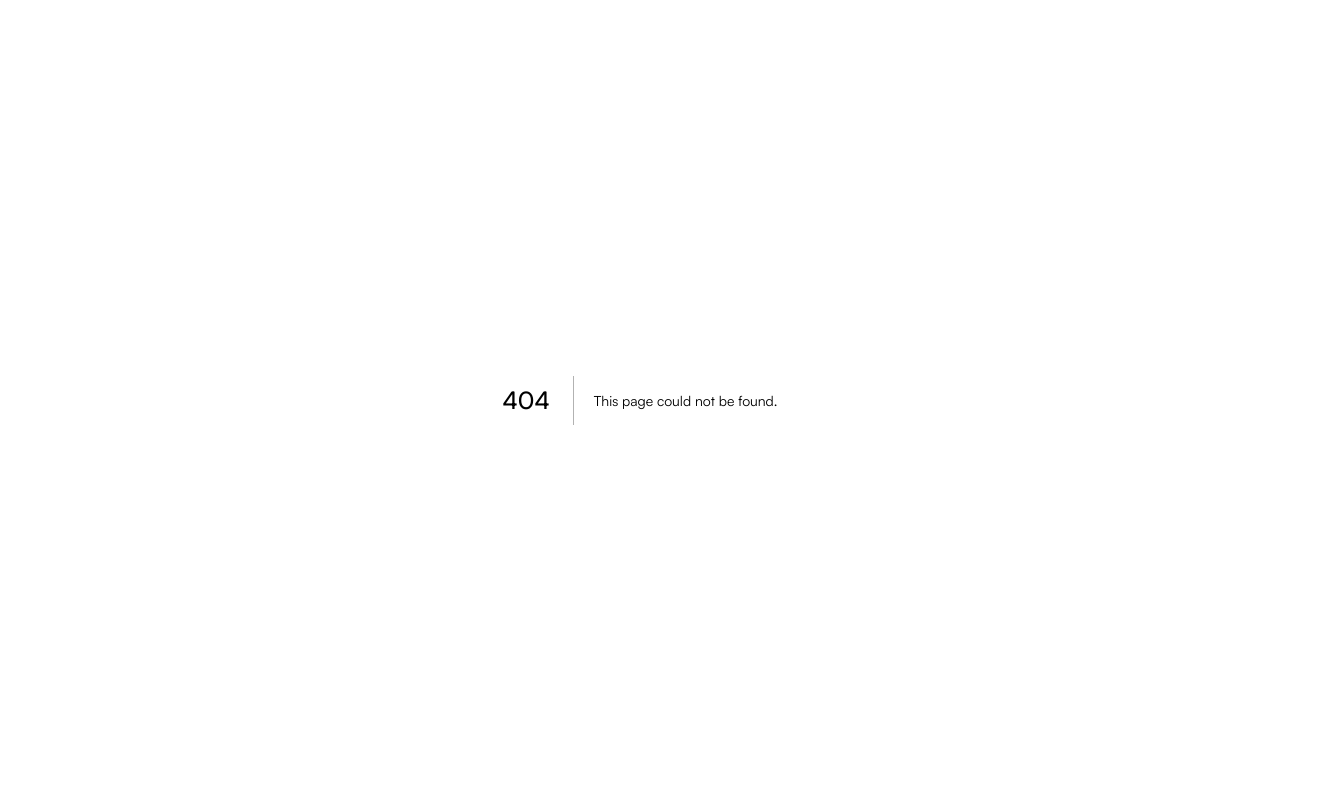
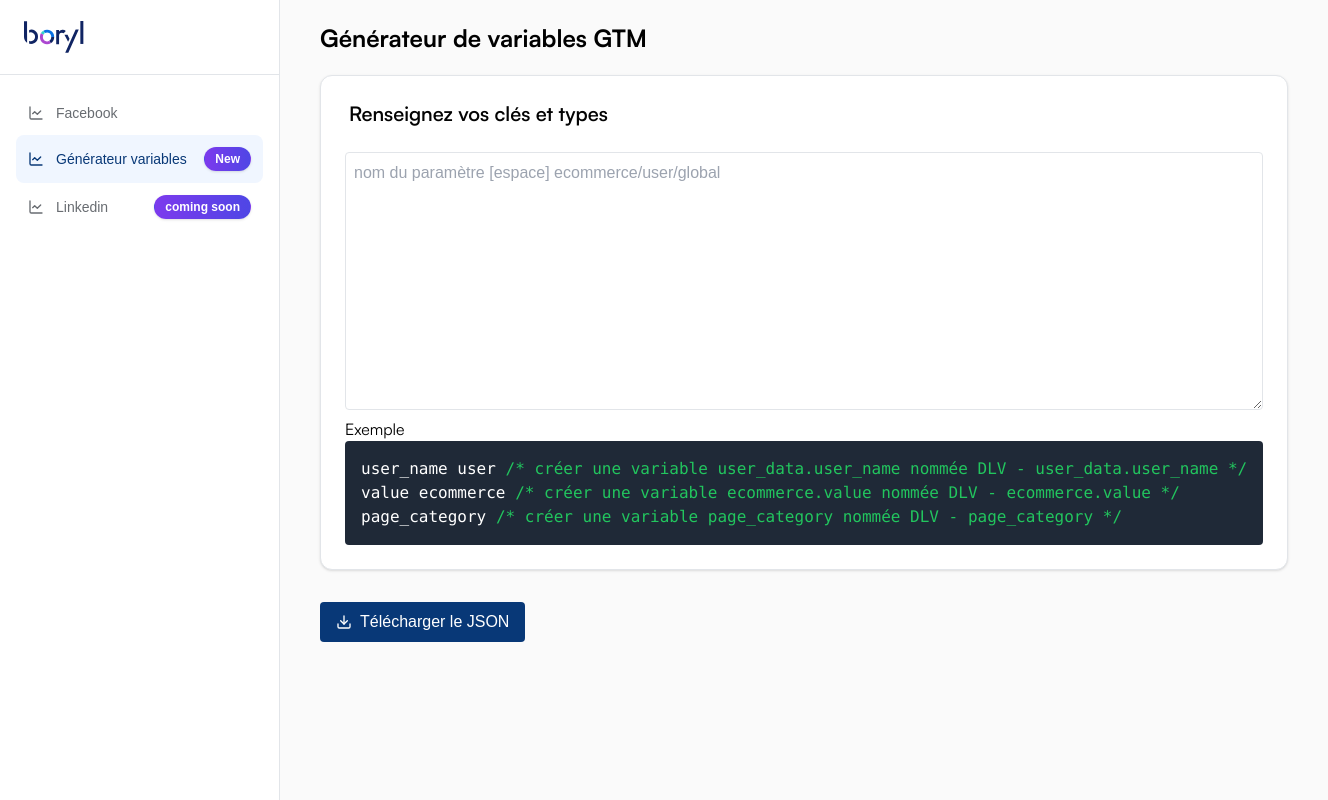
Before and after one commit to gbielli/gtm, a Next.js app: page /variables in a window 1280 px wide. Before the commit this address had no page. Shown: the whole page, 1328 px wide, since content can reach past the window. Built offline with nearby package versions, Linux system fonts and the light colour scheme.

Commit message:
variable generator

```diff
--- a/app/(facebook)/components/facebookGenerator.jsx
+++ b/app/(facebook)/components/facebookGenerator.jsx
@@ -16,12 +16,42 @@ import Header from "./header";
 import Sidebar from "./sidebar";
 import { TriggerTable } from "./triggerTable";
 
+const UserDataTable = ({ userData, onUserDataChange }) => {
+  const userDataFields = [
+    { key: "em", label: "Email", value: "user_data.user_email" },
+    { key: "ph", label: "Phone", value: "user_data.user_phone" },
+    { key: "fn", label: "First Name", value: "user_data.user_first_name" },
+    { key: "ln", label: "Last Name", value: "user_data.user_last_name" },
+    { key: "ge", label: "Civilité", value: "user_data.user_gender" },
+    { key: "zp", label: "Zip Code", value: "user_data.user_zipcode" },
+  ];
+
+  return (
+    <div className="space-y-4">
+      {userDataFields.map(({ key, label, value }) => (
+        <div key={key} className="flex items-center space-x-4">
+          <Label htmlFor={`userData-${key}`} className="w-32">
+            {label}
+          </Label>
+          <Input
+            id={`userData-${key}`}
+            value={userData[key] || ""}
+            onChange={(e) => onUserDataChange(key, e.target.value)}
+            placeholder={value}
+          />
+        </div>
+      ))}
+    </div>
+  );
+};
+
 export default function FacebookGenerator() {
   const [facebook, setFacebook] = useState({
     pixelId: "",
     events: {},
     parameters: {},
-    triggers: {}, // Nouvel état pour gérer les triggers
+    triggers: {},
+    userData: {},
   });
   const [error, setError] = useState("");
   const [isExporting, setIsExporting] = useState(false);
@@ -99,6 +129,16 @@ export default function FacebookGenerator() {
     }));
   }, []);
 
+  const handleUserDataChange = useCallback((key, value) => {
+    setFacebook((prev) => ({
+      ...prev,
+      userData: {
+        ...prev.userData,
+        [key]: value,
+      },
+    }));
+  }, []);
+
   const handleExportJSON = useCallback(async () => {
     if (!facebook.pixelId.trim()) {
       setError("L'ID du pixel Facebook est obligatoire.");
@@ -156,7 +196,7 @@ export default function FacebookGenerator() {
     <div className="grid min-h-screen w-full md:grid-cols-[220px_1fr] lg:grid-cols-[280px_1fr]">
       <Sidebar />
       <div className="flex flex-col bg-[#fafafa]">
-        <Header />
+        <Header title="Générateur de suivi Facebook" />
         <main className="flex flex-1 flex-col gap-4 px-4 lg:gap-6 lg:px-10 pb-8">
           <div className="w-full  mx-auto">
             <Card className="container mx-auto mb-8">
@@ -243,6 +283,22 @@ export default function FacebookGenerator() {
                   </CardContent>
                 </Card>
               )}
+
+              {hasSelectedEvents && (
+                <Card className="mb-8">
+                  <CardHeader className="px-7">
+                    <h3 className="text-xl font-semibold mb-4">
+                      Données utilisateur
+                    </h3>
+                  </CardHeader>
+                  <CardContent>
+                    <UserDataTable
+                      userData={facebook.userData}
+                      onUserDataChange={handleUserDataChange}
+                    />
+                  </CardContent>
+                </Card>
+              )}
             </div>
 
             <Button
--- a/app/(facebook)/components/header.jsx
+++ b/app/(facebook)/components/header.jsx
@@ -5,7 +5,7 @@ import { LineChart, Menu } from "lucide-react";
 import Image from "next/image";
 import Link from "next/link";
 
-export default function Header() {
+export default function Header({ title }) {
   return (
     <header className="flex h-14 items-center gap-4 px-4 lg:h-[75px] lg:px-10">
       <Sheet>
@@ -38,14 +38,11 @@ export default function Header() {
               Facebook
             </Link>
             <Link
-              href="#"
+              href="/variables"
               className="mx-[-0.65rem] flex items-center gap-4 rounded-xl px-3 py-3 text-muted-foreground"
             >
               <LineChart className="h-5 w-5" />
-              Tiktok
-              <Badge className="ml-auto flex h-6 shrink-0 items-center justify-center rounded-full">
-                coming soon
-              </Badge>
+              Générateur variables
             </Link>
             <Link
               href="#"
@@ -61,7 +58,7 @@ export default function Header() {
           <div className="mt-auto"></div>
         </SheetContent>
       </Sheet>
-      <h2 className="text-xl md:text-2xl font-bold">Facebook GTM Generator</h2>
+      <h2 className="text-xl md:text-2xl font-bold">{title}</h2>
     </header>
   );
 }
--- a/app/(facebook)/components/sidebar.jsx
+++ b/app/(facebook)/components/sidebar.jsx
@@ -1,13 +1,36 @@
+"use client";
+
 import { Badge } from "@/components/ui/badge";
 import { LineChart } from "lucide-react";
 import Image from "next/image";
 import Link from "next/link";
+import { usePathname } from "next/navigation";
 
-export default function Sidebar() {
+const Sidebar = () => {
+  const menuItems = [
+    { href: "/", label: "Facebook", badge: null },
+    {
+      href: "/variables",
+      label: "Générateur variables",
+      icon: LineChart,
+      badge: "New",
+    },
+    { href: "#", label: "Linkedin", badge: "coming soon" },
+  ];
+
+  const pathname = usePathname();
+
+  const isActive = (href) => {
+    if (href === "/") {
+      return pathname === href;
+    }
+    return pathname.startsWith(href);
+  };
+
   return (
-    <div className="hidden border-r bg-white md:block ">
+    <div className="hidden border-r bg-white md:block">
       <div className="flex h-full max-h-screen flex-col gap-2">
-        <div className="flex h-18 items-center border-b px-4 lg:h-[75px] lg:px-6 py-4 ">
+        <div className="flex h-18 items-center border-b px-4 lg:h-[75px] lg:px-6 py-4">
           <Link href="/" className="flex items-center gap-2 font-semibold">
             <Image
               src="/images/logo-boryl.svg"
@@ -19,37 +42,31 @@ export default function Sidebar() {
           </Link>
         </div>
         <div className="flex-1">
-          <nav className="grid items-start  px-2 py-2 text-sm font-medium lg:px-4">
-            <Link
-              href="#"
-              className="flex items-center gap-3 bg-muted rounded-lg px-3 py-3 text-primary transition-all"
-            >
-              <LineChart className="h-4 w-4" />
-              Facebook
-            </Link>
-            <Link
-              href="#"
-              className="flex items-center gap-3 rounded-lg px-3 py-3 text-muted-foreground transition-all"
-            >
-              <LineChart className="h-4 w-4" />
-              Tiktok
-              <Badge className="ml-auto flex h-6 shrink-0 items-center justify-center rounded-full">
-                coming soon
-              </Badge>
-            </Link>
-            <Link
-              href="#"
-              className="flex items-center gap-3 rounded-lg px-3 py-3 text-muted-foreground transition-all"
-            >
-              <LineChart className="h-4 w-4" />
-              Linkedin
-              <Badge className="ml-auto flex h-6 shrink-0 items-center justify-center rounded-full">
-                coming soon
-              </Badge>
-            </Link>
+          <nav className="grid items-start px-2 py-2 text-sm font-medium lg:px-4">
+            {menuItems.map((item) => (
+              <Link
+                key={item.href}
+                href={item.href}
+                className={`flex items-center gap-3 rounded-lg px-3 py-3 transition-all ${
+                  isActive(item.href)
+                    ? "bg-muted text-primary"
+                    : "text-muted-foreground hover:text-primary"
+                }`}
+              >
+                <LineChart className="h-4 w-4" />
+                {item.label}
+                {item.badge && (
+                  <Badge className="ml-auto flex h-6 shrink-0 items-center justify-center rounded-full">
+                    {item.badge}
+                  </Badge>
+                )}
+              </Link>
+            ))}
           </nav>
         </div>
       </div>
     </div>
   );
-}
+};
+
+export default Sidebar;
--- /dev/null
+++ b/app/variables/components/variableGenerator.jsx
@@ -0,0 +1,157 @@
+"use client";
+
+import { Alert, AlertDescription, AlertTitle } from "@/components/ui/alert";
+import { Card, CardContent, CardHeader } from "@/components/ui/card";
+import { jsonObj } from "@/lib/createVariablesJson";
+import { AlertCircle, Download } from "lucide-react";
+import { useState } from "react";
+
+const GTMVariableGenerator = () => {
+  const [input, setInput] = useState("");
+  const [output, setOutput] = useState("");
+  const [error, setError] = useState("");
+
+  const generateGTMVariables = () => {
+    try {
+      const lines = input
+        .split("\n")
+        .map((line) => line.trim())
+        .filter((line) => line !== "");
+
+      if (lines.length === 0) {
+        throw new Error("Aucune entrée trouvée");
+      }
+
+      const gtmVariables = lines.map((line) => {
+        const [key, type] = line.split(/\s+|\t+/).map((item) => item.trim());
+        let nameValue = key;
+
+        if (type === "user") {
+          nameValue = `user_data.${key}`;
+        } else if (type === "ecommerce") {
+          nameValue = `ecommerce.${key}`;
+        }
+
+        return {
+          accountId: "6247820543",
+          containerId: "194603635",
+          variableId: `${Math.floor(Math.random() * 1000)}`,
+          name: `DLV - ${key}`,
+          type: "v",
+          parameter: [
+            {
+              type: "INTEGER",
+              key: "dataLayerVersion",
+              value: "2",
+            },
+            {
+              type: "BOOLEAN",
+              key: "setDefaultValue",
+              value: "false",
+            },
+            {
+              type: "TEMPLATE",
+              key: "name",
+              value: nameValue,
+            },
+          ],
+          fingerprint: `${Date.now()}${Math.floor(Math.random() * 1000)}`,
+          formatValue: {},
+        };
+      });
+
+      const json = JSON.stringify(jsonObj(gtmVariables), null, 2);
+      setOutput(json);
+      setError("");
+    } catch (err) {
+      setError(err.message);
+      setOutput("");
+    }
+  };
+
+  const downloadJSON = () => {
+    if (output) {
+      const blob = new Blob([output], { type: "application/json" });
+      const url = URL.createObjectURL(blob);
+      const a = document.createElement("a");
+      a.href = url;
+      a.download = "gtm_container_with_variables.json";
+      document.body.appendChild(a);
+      a.click();
+      document.body.removeChild(a);
+      URL.revokeObjectURL(url);
+    }
+  };
+
+  return (
+    <div className="">
+      <Card className="container mx-auto mb-8">
+        <CardHeader className="px-7 text-xl">
+          <h3 className="font-semibold">Renseignez vos clés et types</h3>
+        </CardHeader>
+        <CardContent>
+          <textarea
+            className="w-full p-2 border rounded"
+            rows={10}
+            value={input}
+            onChange={(e) => setInput(e.target.value)}
+            placeholder="nom du paramètre [espace] ecommerce/user/global"
+          />
+          <div>
+            <h3>Exemple</h3>
+            <pre className="bg-gray-800 text-white p-4 rounded language-json">
+              <code className="language-json">
+                user_name user{" "}
+                <span className="text-green-500">
+                  {
+                    "/* créer une variable user_data.user_name nommée DLV - user_data.user_name */"
+                  }
+                </span>
+                <br />
+                value ecommerce{" "}
+                <span className="text-green-500">
+                  {
+                    "/* créer une variable ecommerce.value nommée DLV - ecommerce.value */"
+                  }
+                </span>
+                <br />
+                page_category{" "}
+                <span className="text-green-500">
+                  {
+                    "/* créer une variable page_category nommée DLV - page_category */"
+                  }
+                </span>
+              </code>
+            </pre>
+          </div>
+        </CardContent>
+      </Card>
+
+      <div className="flex space-x-2">
+        <button
+          className="bg-primary text-white px-4 py-2 rounded hover:bg-primary/90 flex items-center"
+          onClick={downloadJSON}
+        >
+          <Download className="mr-2 h-4 w-4" />
+          Télécharger le JSON
+        </button>
+      </div>
+      {/* {output && (
+        <div className="container">
+          <pre className="bg-gray-100 p-4 rounded ">
+            <code>{output}</code>
+          </pre>
+        </div>
+      )} */}
+      {error && (
+        <Alert variant="destructive">
+          <AlertCircle className="h-4 w-4" />
+          <AlertTitle>Erreur</AlertTitle>
+          <AlertDescription>{error}</AlertDescription>
+        </Alert>
+      )}
+    </div>
+  );
+};
+
+export default GTMVariableGenerator;
--- /dev/null
+++ b/app/variables/page.js
@@ -0,0 +1,21 @@
+import Header from "@/app/(facebook)/components/header";
+import Sidebar from "@/app/(facebook)/components/sidebar";
+import VariableGenerator from "./components/variableGenerator";
+
+const page = () => {
+  return (
+    <div className="grid min-h-screen w-full md:grid-cols-[220px_1fr] lg:grid-cols-[280px_1fr]">
+      <Sidebar />
+      <div className="flex flex-col bg-[#fafafa]">
+        <Header title="Générateur de variables GTM" />
+        <main className="flex flex-1 flex-col gap-4 px-4 lg:gap-6 lg:px-10 pb-8">
+          <div className="w-full  mx-auto">
+            <VariableGenerator />
+          </div>
+        </main>
+      </div>
+    </div>
+  );
+};
+
+export default page;
--- /dev/null
+++ b/lib/createVariablesJson.js
@@ -0,0 +1,42 @@
+export const jsonObj = (gtmVariables) => {
+  return {
+    exportFormatVersion: 2,
+    exportTime: new Date().toISOString(),
+    containerVersion: {
+      path: "accounts/6247820543/containers/194603635/versions/2",
+      accountId: "6247820543",
+      containerId: "194603635",
+      containerVersionId: "2",
+      name: "Facebook Event Tracking",
+      container: {
+        path: "accounts/6247820543/containers/194603635",
+        accountId: "6247820543",
+        containerId: "194603635",
+        name: "Facebook Event Tracking",
+        publicId: "GTM-5BPKFTKF",
+        usageContext: ["WEB"],
+        fingerprint: "1726235913680",
+        tagManagerUrl:
+          "https://tagmanager.google.com/#/container/accounts/6247820543/containers/194603635/workspaces?apiLink=container",
+        features: {
+          supportUserPermissions: true,
+          supportEnvironments: true,
+          supportWorkspaces: true,
+          supportGtagConfigs: false,
+          supportBuiltInVariables: true,
+          supportClients: false,
+          supportFolders: true,
+          supportTags: true,
+          supportTemplates: true,
+          supportTriggers: true,
+          supportVariables: true,
+          supportVersions: true,
+          supportZones: true,
+          supportTransformations: false,
+        },
+        tagIds: ["GTM-5BPKFTKF"],
+      },
+      variable: gtmVariables,
+    },
+  };
+};
--- a/package.json
+++ b/package.json
@@ -22,14 +22,18 @@
     "@radix-ui/react-tooltip": "^1.1.2",
     "class-variance-authority": "^0.7.0",
     "clsx": "^2.1.1",
+    "highlight.js": "^11.10.0",
     "lucide-react": "^0.441.0",
     "next": "14.2.11",
+    "piano-analytics-js": "^6.15.2",
+    "prismjs": "^1.29.0",
     "react": "^18",
     "react-dom": "^18",
     "tailwind-merge": "^2.5.2",
     "tailwindcss-animate": "^1.0.7"
   },
   "devDependencies": {
+    "@types/prismjs": "^1.26.4",
     "eslint": "^8",
     "eslint-config-next": "14.2.11",
     "postcss": "^8",
```
Also changed, not shown: lib/eventScripts.js, 1 other file (tests, documents, lock files or other folders).
